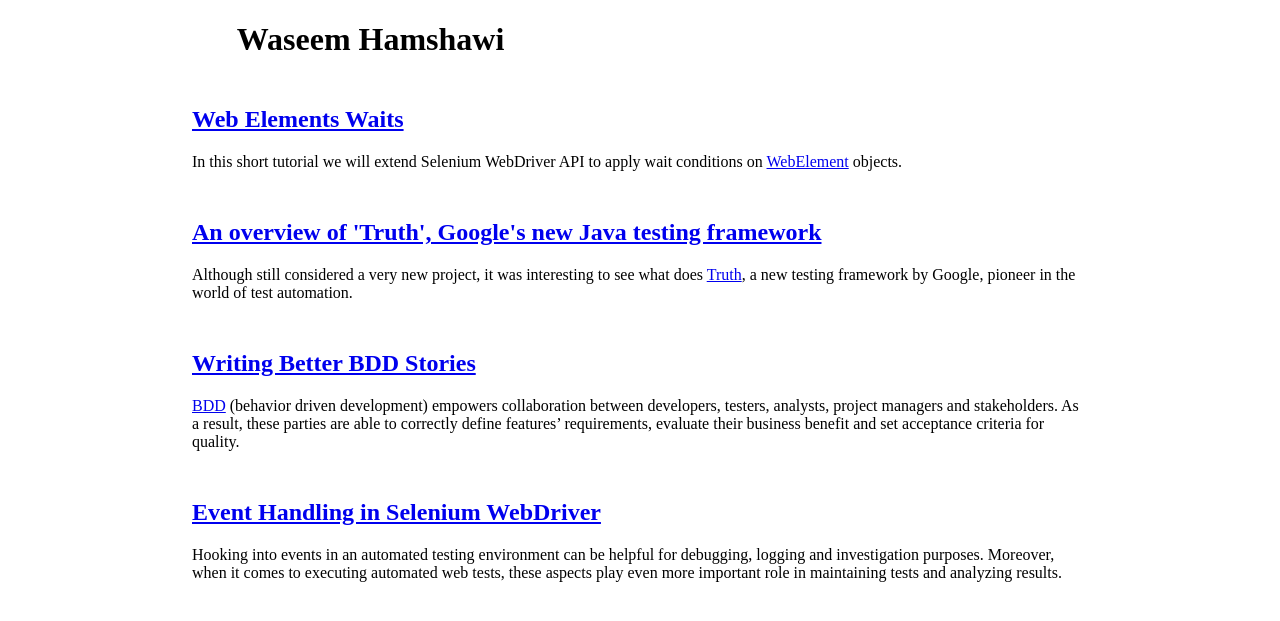
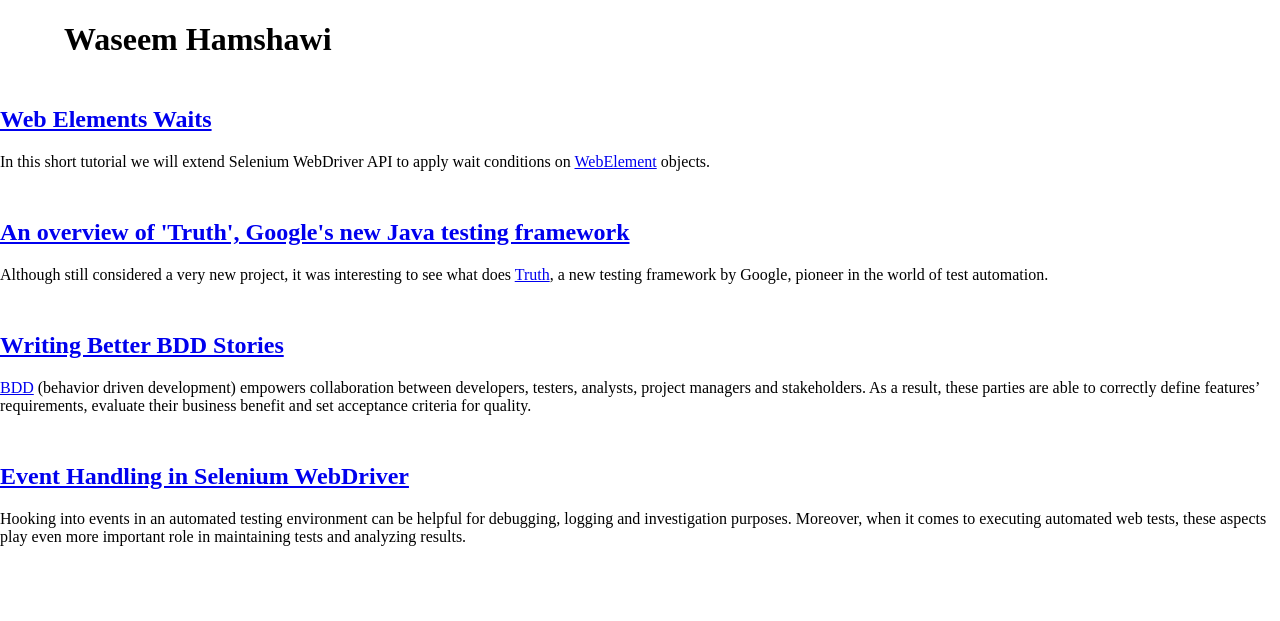
Before and after one commit to waseemh/waseemh.github.io, a Jekyll site: the page built from index.html, in a window 1280 px wide. Shown: the top 621 px of the page. Built offline with Jekyll 4.4.1, drawn with Linux system fonts in a browser that asks for light colours.

Commit message:
Update default.html

```diff
--- a/_layouts/default.html
+++ b/_layouts/default.html
@@ -10,7 +10,7 @@
       h3 {margin-top:1em;margin-left:1em;}
       ul {margin-left:1em;}
       .i2 {margin-left:2em;}
-      body {margin-left:auto; margin-right:auto; width:70%; background-color:#ffffff;}
+      body {margin-left:auto; margin-right:auto; width:100%; background-color:#ffffff;}
     </style>
   </head>
   <body>
```
